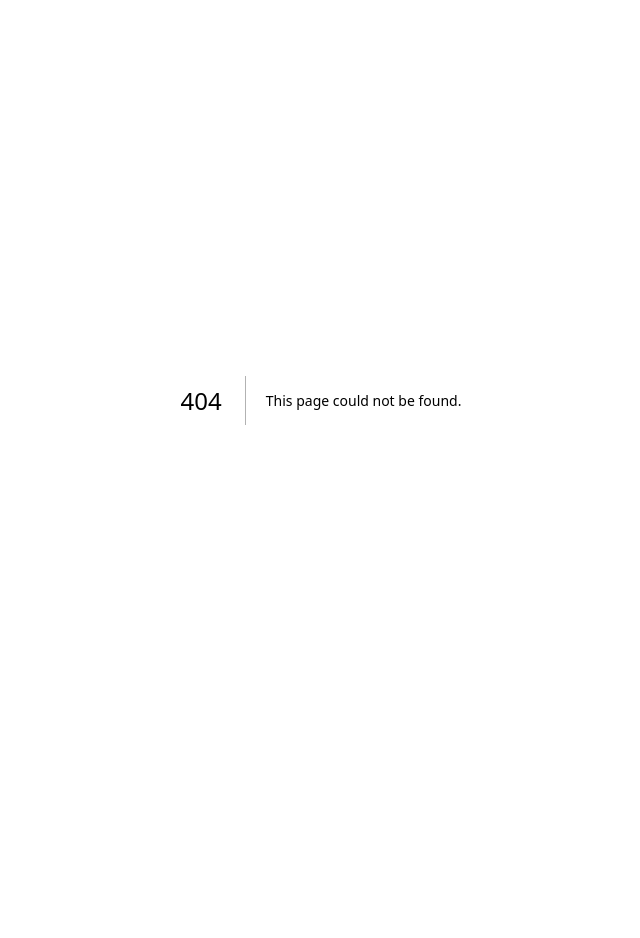
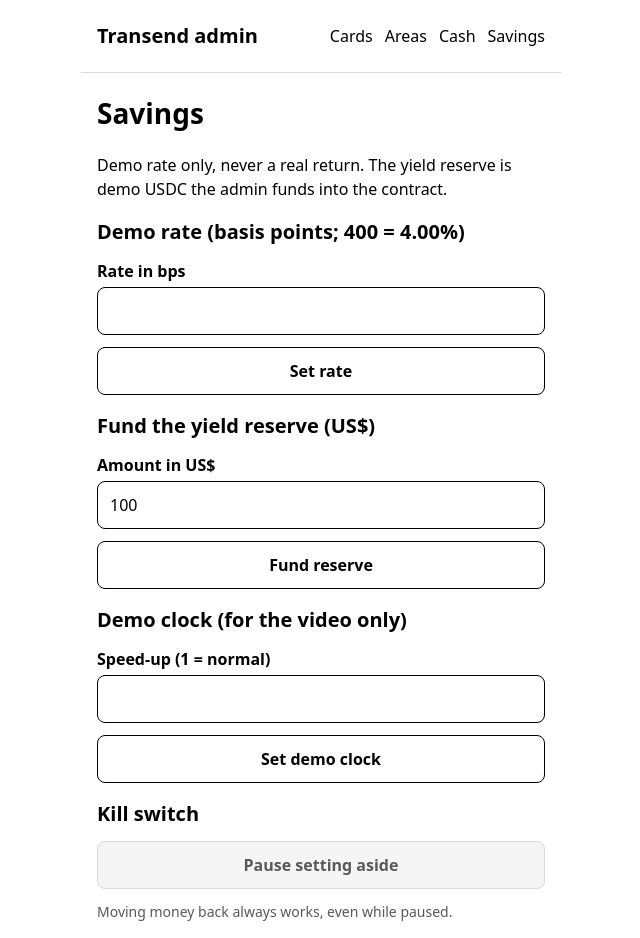
Before and after one commit to aliabzakh/transend, a Next.js app in the folder web/: page /admin/savings in a window 1280 px wide. Before the commit this address had no page. Shown: the top 938 px of the page, without its empty margins (319-959 px from the left). Before the commit the page ends 800 px from the top, so only its background shows below. Built offline with nearby package versions, Linux system fonts and the light colour scheme; no server answers.

Commit message:
New /admin/savings: demo rate, yield reserve, kill switch and demo clock

```diff
--- a/web/app/admin/layout.tsx
+++ b/web/app/admin/layout.tsx
@@ -12,6 +12,7 @@ export default function AdminLayout({ children }: { children: React.ReactNode })
           <Link href="/admin/cards" className="nav-link">Cards</Link>
           <Link href="/admin/areas" className="nav-link">Areas</Link>
           <Link href="/admin/cash" className="nav-link">Cash</Link>
+          <Link href="/admin/savings" className="nav-link">Savings</Link>
         </nav>
       </header>
       {children}
--- /dev/null
+++ b/web/app/admin/savings/page.tsx
@@ -0,0 +1,114 @@
+"use client";
+
+import { useEffect, useState } from "react";
+import { CheckCircle2, ExternalLink, XCircle } from "lucide-react";
+import { Screen } from "@/components/ui/Screen";
+import { Button } from "@/components/ui/Button";
+import { Input } from "@/components/ui/Input";
+import { Row, Rows } from "@/components/ui/Row";
+import { StatusLine } from "@/components/ui/StatusLine";
+import { apiGet, apiPost } from "@/lib/client/api";
+import { explorerTxUrl } from "@/lib/config";
+import { usd } from "@/lib/format";
+
+type Savings = {
+  apyBps: number;
+  minStakeUsd: number;
+  minLiquidUsd: number;
+  maxStakedTotalUsd: number;
+  stakedTotalUsd: number;
+  yieldReserveUsd: number;
+  speedup: number;
+  stakingPaused: boolean;
+};
+
+/** Savings controls: demo rate, yield reserve, kill switch and the demo clock. Each is an on-chain admin call. */
+export default function AdminSavingsPage() {
+  const [sv, setSv] = useState<Savings | null>(null);
+  const [apy, setApy] = useState("");
+  const [fund, setFund] = useState("100");
+  const [clock, setClock] = useState("");
+  const [busy, setBusy] = useState(false);
+  const [tx, setTx] = useState<string | null>(null);
+  const [error, setError] = useState<string | null>(null);
+
+  useEffect(() => {
+    apiGet<{ savings: Savings }>("/admin/api/savings")
+      .then((r) => {
+        setSv(r.savings);
+        setApy(String(r.savings.apyBps));
+        setClock(String(r.savings.speedup));
+      })
+      .catch(() => setError("Could not read the contract."));
+  }, []);
+
+  const act = (action: string, value?: number) => async () => {
+    setBusy(true);
+    setError(null);
+    try {
+      const r = await apiPost<{ txHash: string; savings: Savings }>("/admin/api/savings", { action, value });
+      setSv(r.savings);
+      setTx(r.txHash);
+    } catch {
+      setError("That did not work. Check the value and try again.");
+    }
+    setBusy(false);
+  };
+
+  return (
+    <Screen title="Savings">
+      <p>Demo rate only, never a real return. The yield reserve is demo USDC the admin funds into the contract.</p>
+      {sv ? (
+        <Rows>
+          <Row label="Demo rate" value={`${(sv.apyBps / 100).toFixed(2)}% a year`} />
+          <Row label="Set aside, all cards" value={usd(sv.stakedTotalUsd)} />
+          <Row label="Total cap" value={usd(sv.maxStakedTotalUsd)} />
+          <Row label="Yield reserve" value={usd(sv.yieldReserveUsd)} />
+          <Row label="Demo clock" value={sv.speedup === 1 ? "x1 (normal)" : `x${sv.speedup}`} />
+          <Row label="Setting aside" value={sv.stakingPaused ? "Paused" : "Open"} />
+        </Rows>
+      ) : null}
+
+      <section className="stack">
+        <h2 className="section-title">Demo rate (basis points; 400 = 4.00%)</h2>
+        <Input label="Rate in bps" inputMode="numeric" value={apy} onChange={(e) => setApy(e.target.value)} />
+        <Button variant="secondary" disabled={busy} onClick={act("set_apy", Number(apy))}>
+          Set rate
+        </Button>
+      </section>
+      <section className="stack">
+        <h2 className="section-title">Fund the yield reserve (US$)</h2>
+        <Input label="Amount in US$" inputMode="decimal" value={fund} onChange={(e) => setFund(e.target.value)} />
+        <Button variant="secondary" disabled={busy} onClick={act("fund", Number(fund))}>
+          Fund reserve
+        </Button>
+      </section>
+      <section className="stack">
+        <h2 className="section-title">Demo clock (for the video only)</h2>
+        <Input label="Speed-up (1 = normal)" inputMode="numeric" value={clock} onChange={(e) => setClock(e.target.value)} />
+        <Button variant="secondary" disabled={busy} onClick={act("speedup", Number(clock))}>
+          Set demo clock
+        </Button>
+      </section>
+      <section className="stack">
+        <h2 className="section-title">Kill switch</h2>
+        <Button variant="secondary" disabled={busy || !sv} onClick={act(sv?.stakingPaused ? "unpause" : "pause")}>
+          {sv?.stakingPaused ? "Reopen setting aside" : "Pause setting aside"}
+        </Button>
+        <p className="muted small">Moving money back always works, even while paused.</p>
+      </section>
+
+      {busy ? <p className="muted">Sending to testnet...</p> : null}
+      {error ? <StatusLine icon={XCircle}>{error}</StatusLine> : null}
+      {tx && !busy ? (
+        <>
+          <StatusLine icon={CheckCircle2}>Done.</StatusLine>
+          <a className="nav-link" href={explorerTxUrl(tx)} target="_blank" rel="noreferrer">
+            <ExternalLink className="icon" aria-hidden />
+            <span>View transaction</span>
+          </a>
+        </>
+      ) : null}
+    </Screen>
+  );
+}
```
